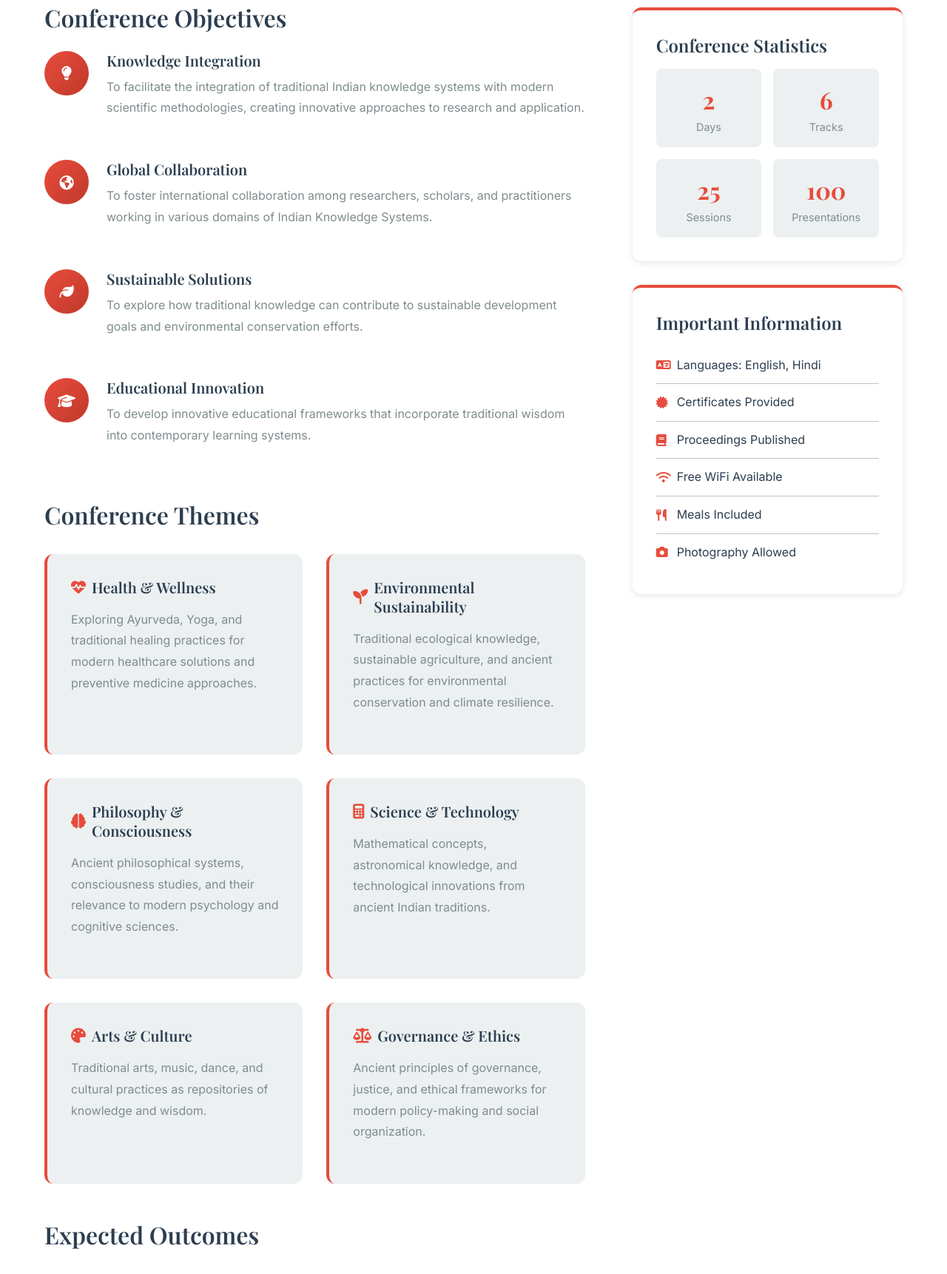
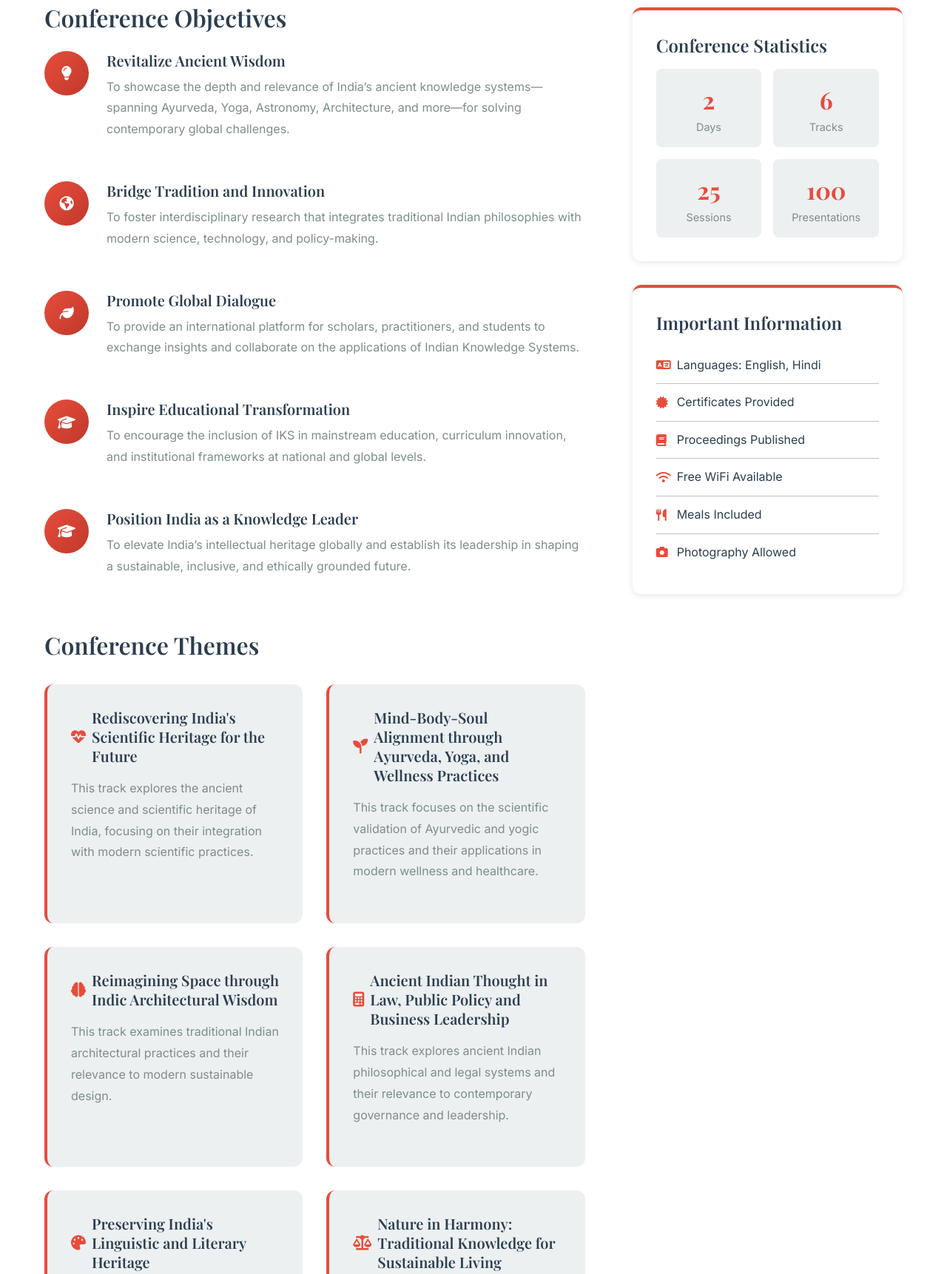
Before and after one commit to shivamqums7482/ICIKS2025, a plain HTML site: page about.html in a window 1280 px wide. Shown: the part 844-2566 px from the top of the page at 74% size. Drawn offline with nearby package versions, Linux system fonts and the light colour scheme.

Commit message:
Update about.html

```diff
--- a/about.html
+++ b/about.html
@@ -636,9 +636,9 @@
                 <div class="about-main">
                     <div class="content-section">
                         <h2>Conference Overview</h2>
-                        <p>The Conference shall be uniquely organised in the traditional Indian manner, celeberating the Nation's rich cultural heritage. Emphasis shall be on creating an immersive atmosphere that honours India's timeless wisdom and cultural ethos. Everything from wearing traditional Indian attire, enjoying authentic Indian vegeterian cuisine, to following ancient practices such as lamp lighting, veduc chants, and traditional welcome ceremonies to mark the begining of each session shall bring a unique experience for every participant.</p>
+                        <p>The Conference shall be uniquely organised in the traditional Indian manner, celeberating the Nation's rich cultural heritage. Emphasis shall be on creating an immersive atmosphere that honours India's timeless wisdom and cultural ethos. Everything from wearing traditional Indian attire, enjoying authentic Indian vegeterian cuisine, to following ancient practices such as lamp lighting, vedic chants, and traditional welcome ceremonies to mark the beginning of each session shall bring a unique experience for every participant.</p>
 
-                        <p>Also, avail the opportunity to visit the holy cities of Haridwar and Rishikesh and be a part of the devtional vibrance on the banks of river Ganga.</p>
+                        <p>Also, avail the opportunity to visit the holy cities of Haridwar and Rishikesh and be a part of the devotional vibrance on the banks of river Ganga.</p>
                     </div>
 
                     <div class="content-section">
@@ -649,8 +649,8 @@
                                     <i class="fas fa-lightbulb"></i>
                                 </div>
                                 <div class="objective-content">
-                                    <h4>Knowledge Integration</h4>
-                                    <p>To facilitate the integration of traditional Indian knowledge systems with modern scientific methodologies, creating innovative approaches to research and application.</p>
+                                    <h4>Revitalize Ancient Wisdom</h4>
+                                    <p> To showcase the depth and relevance of India’s ancient knowledge systems—spanning Ayurveda, Yoga, Astronomy, Architecture, and more—for solving contemporary global challenges.</p>
                                 </div>
                             </div>
                             <div class="objective-item">
@@ -658,8 +658,8 @@
                                     <i class="fas fa-globe-americas"></i>
                                 </div>
                                 <div class="objective-content">
-                                    <h4>Global Collaboration</h4>
-                                    <p>To foster international collaboration among researchers, scholars, and practitioners working in various domains of Indian Knowledge Systems.</p>
+                                    <h4>Bridge Tradition and Innovation</h4>
+                                    <p>To foster interdisciplinary research that integrates traditional Indian philosophies with modern science, technology, and policy-making.</p>
                                 </div>
                             </div>
                             <div class="objective-item">
@@ -667,8 +667,8 @@
                                     <i class="fas fa-leaf"></i>
                                 </div>
                                 <div class="objective-content">
-                                    <h4>Sustainable Solutions</h4>
-                                    <p>To explore how traditional knowledge can contribute to sustainable development goals and environmental conservation efforts.</p>
+                                    <h4>Promote Global Dialogue</h4>
+                                    <p>To provide an international platform for scholars, practitioners, and students to exchange insights and collaborate on the applications of Indian Knowledge Systems.</p>
                                 </div>
                             </div>
                             <div class="objective-item">
@@ -676,8 +676,17 @@
                                     <i class="fas fa-graduation-cap"></i>
                                 </div>
                                 <div class="objective-content">
-                                    <h4>Educational Innovation</h4>
-                                    <p>To develop innovative educational frameworks that incorporate traditional wisdom into contemporary learning systems.</p>
+                                    <h4>Inspire Educational Transformation</h4>
+                                    <p>To encourage the inclusion of IKS in mainstream education, curriculum innovation, and institutional frameworks at national and global levels.</p>
+                                </div>
+                            </div>
+                            <div class="objective-item">
+                                <div class="objective-icon">
+                                    <i class="fas fa-graduation-cap"></i>
+                                </div>
+                                <div class="objective-content">
+                                    <h4>Position India as a Knowledge Leader</h4>
+                                    <p> To elevate India’s intellectual heritage globally and establish its leadership in shaping a sustainable, inclusive, and ethically grounded future.</p>
                                 </div>
                             </div>
                         </div>
@@ -687,28 +696,28 @@
                         <h2>Conference Themes</h2>
                         <div class="themes-grid">
                             <div class="theme-card">
-                                <h4><i class="fas fa-heartbeat"></i> Health & Wellness</h4>
-                                <p>Exploring Ayurveda, Yoga, and traditional healing practices for modern healthcare solutions and preventive medicine approaches.</p>
+                                <h4><i class="fas fa-heartbeat"></i>Rediscovering India's Scientific Heritage for the Future</h4>
+                            <p>This track explores the ancient science and scientific heritage of India, focusing on their integration with modern scientific practices.</p>
                         </div>
                             <div class="theme-card">
-                                <h4><i class="fas fa-seedling"></i> Environmental Sustainability</h4>
-                                <p>Traditional ecological knowledge, sustainable agriculture, and ancient practices for environmental conservation and climate resilience.</p>
+                                <h4><i class="fas fa-seedling"></i> Mind-Body-Soul Alignment through Ayurveda, Yoga, and Wellness Practices</h4>
+                            <p>This track focuses on the scientific validation of Ayurvedic and yogic practices and their applications in modern wellness and healthcare. </p>
                         </div>
                             <div class="theme-card">
-                                <h4><i class="fas fa-brain"></i> Philosophy & Consciousness</h4>
-                                <p>Ancient philosophical systems, consciousness studies, and their relevance to modern psychology and cognitive sciences.</p>
+                                <h4><i class="fas fa-brain"></i> Reimagining Space through Indic Architectural Wisdom</h4>
+                            <p>This track examines traditional Indian architectural practices and their relevance to modern sustainable design.</p>
                         </div>
                             <div class="theme-card">
-                                <h4><i class="fas fa-calculator"></i> Science & Technology</h4>
-                                <p>Mathematical concepts, astronomical knowledge, and technological innovations from ancient Indian traditions.</p>
+                                <h4><i class="fas fa-calculator"></i> Ancient Indian Thought in Law, Public Policy and Business Leadership</h4>
+                            <p>This track explores ancient Indian philosophical and legal systems and their relevance to contemporary governance and leadership.</p>
                         </div>
                             <div class="theme-card">
-                                <h4><i class="fas fa-palette"></i> Arts & Culture</h4>
-                                <p>Traditional arts, music, dance, and cultural practices as repositories of knowledge and wisdom.</p>
+                                <h4><i class="fas fa-palette"></i> Preserving India's Linguistic and Literary Heritage</h4>
+                            <p>This track celebrates the rich linguistic and literary heritage of India. We explore the preservation and revitalization of ancient languages, the role of literature in knowledge transmission, and the cognitive aspects of multilingualism in Indian traditions.</p>
                         </div>
                             <div class="theme-card">
-                                <h4><i class="fas fa-balance-scale"></i> Governance & Ethics</h4>
-                                <p>Ancient principles of governance, justice, and ethical frameworks for modern policy-making and social organization.</p>
+                                <h4><i class="fas fa-balance-scale"></i> Nature in Harmony: Traditional Knowledge for Sustainable Living</h4>
+                            <p>This track examines traditional Indian ecological knowledge and sustainable living practices. We explore ancient environmental wisdom, traditional agriculture, water conservation systems, and community-based natural resource management.</p>
                         </div>
                         </div>
                     </div>
```
Lines whose indentation alone changed are shown as unchanged.
